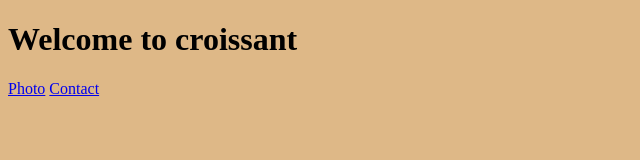
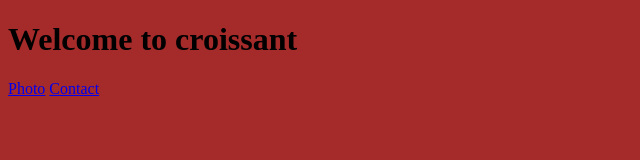
Before and after one commit to Bernadettechukwuedo/Croissant, a plain HTML site: page index.html in a window 1280 px wide. Shown: the whole page, without its empty margins (0-640 px from the left). Drawn offline with Linux system fonts and the light colour scheme.

Commit message:
updated code

```diff
--- a/css/index.css
+++ b/css/index.css
@@ -1,5 +1,5 @@
 body{
-    background:burlywood;
+    background:brown;
 }
 .picture{
     width:300px;
```
